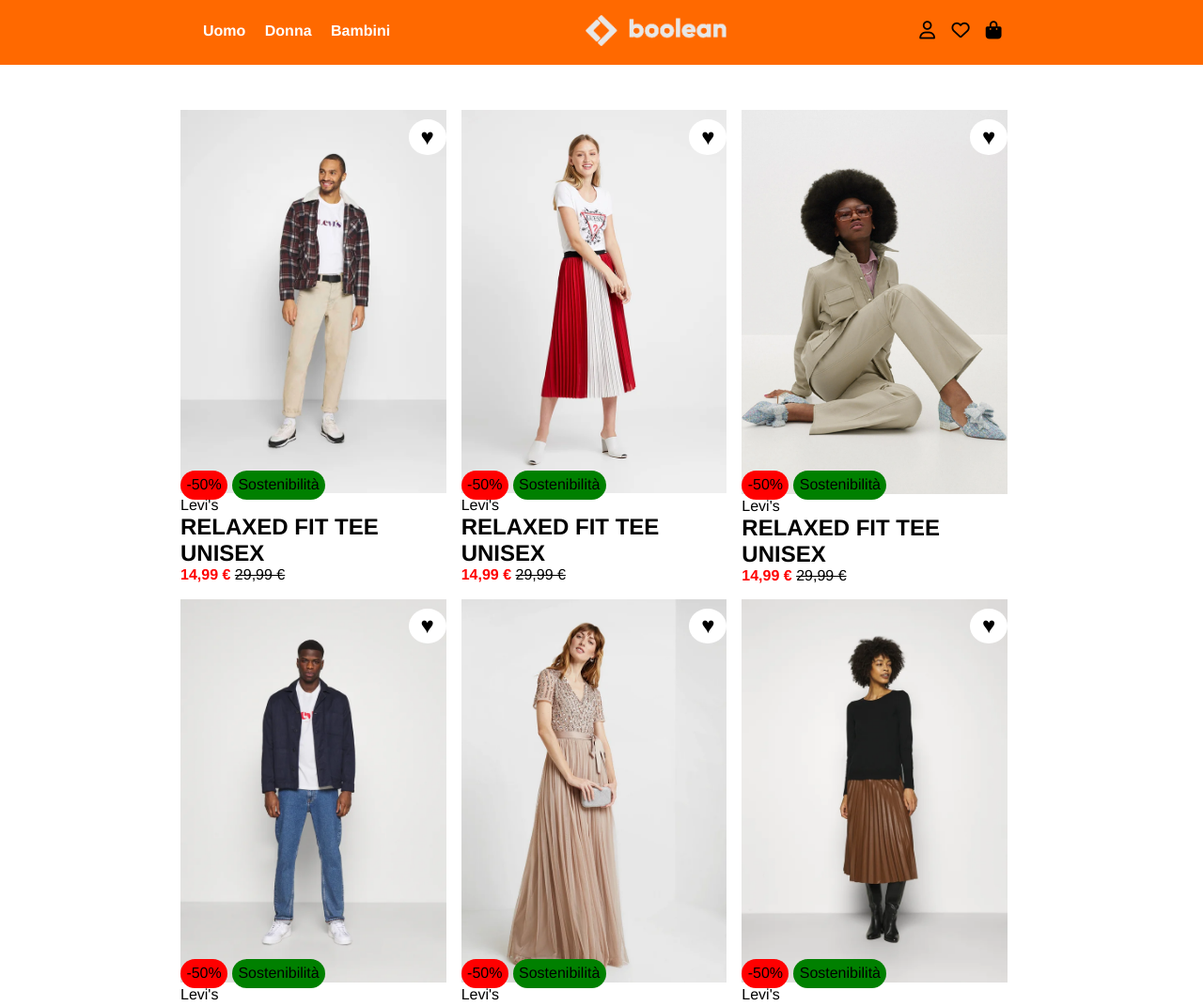
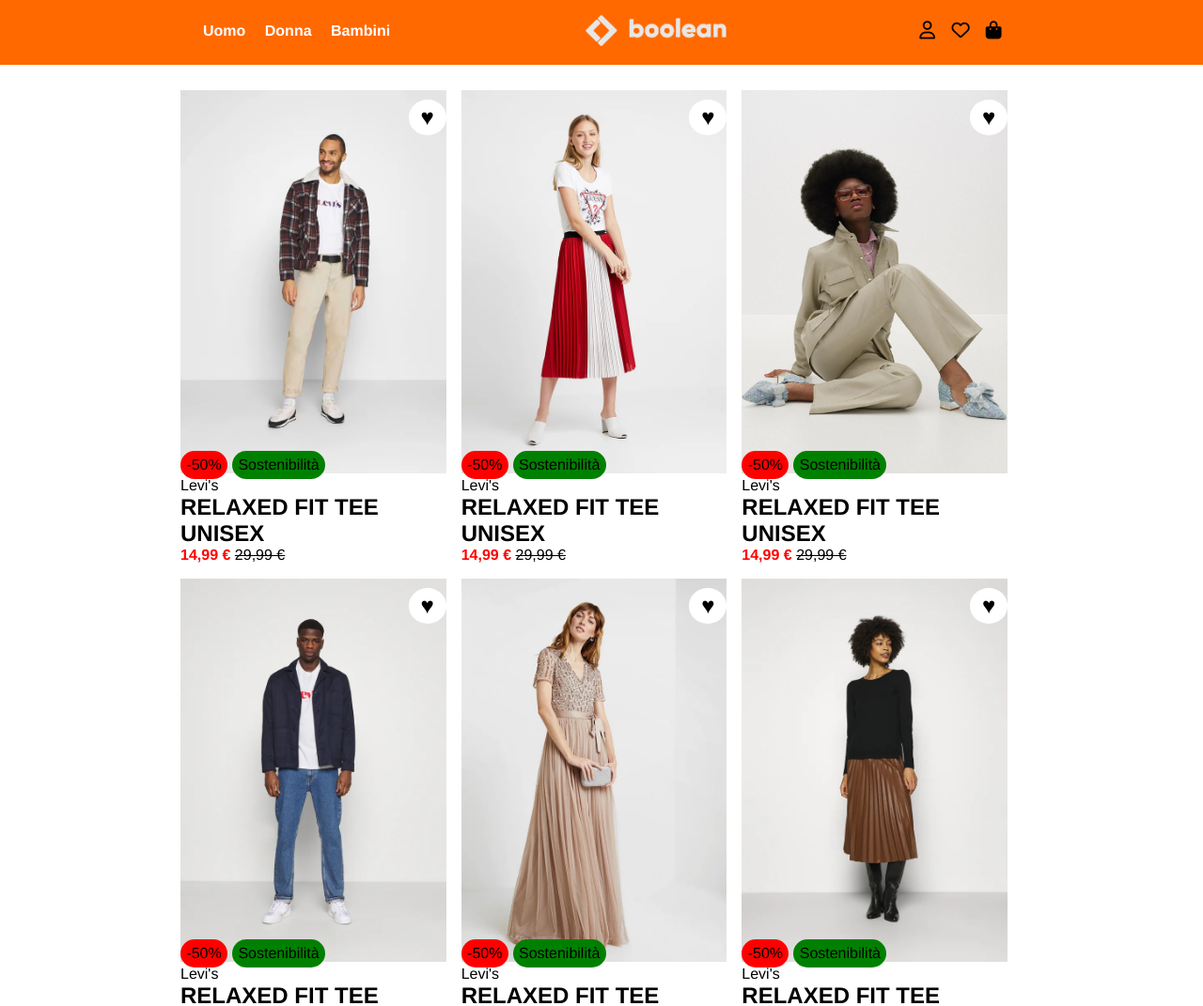
Before and after one commit to DeSantisDomiziano/html-css-boolando, a plain HTML site: page index.html in a window 1280 px wide. Shown: the top 1071 px of the page at 94% size. Drawn offline with Linux system fonts and the light colour scheme.

Commit message:
fix header and main html css boolando

```diff
--- a/assets/css/style.css
+++ b/assets/css/style.css
@@ -114,6 +114,10 @@ img{
 /* #region header */
 #app-header {
     background-color: var(--bz-header);
+    position: fixed;
+    z-index: 1;
+    width: 100%;
+    top: 0;
 }
 
 #app-header > * {
@@ -124,7 +128,7 @@ img{
 
 /* #region main */
 #app-main {
-    margin: 3rem 0;
+    margin: 6rem 0;
 }
 
 .discount-prize {
```
Also changed, not shown: index.html (+0 -1 lines).
